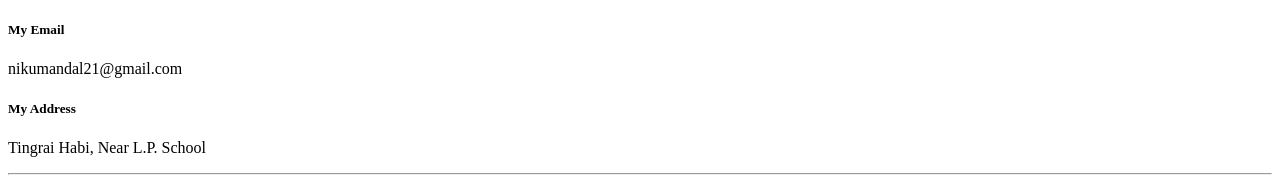
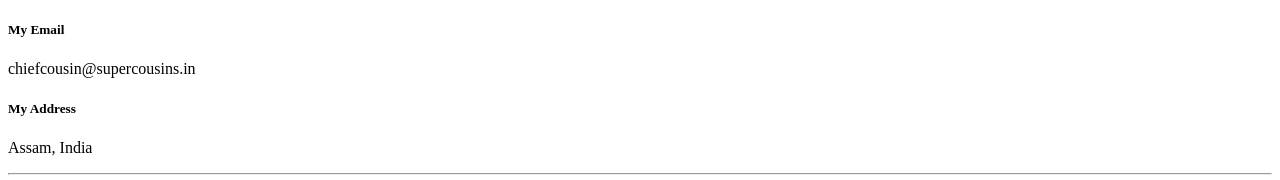
Before and after one commit to chiefcousin/cv, a plain HTML site: page contact.html in a window 1280 px wide. Shown: the top 180 px of the page. Drawn offline with Linux system fonts and the light colour scheme.

Commit message:
Update contact.html

```diff
--- a/contact.html
+++ b/contact.html
@@ -6,11 +6,11 @@
   </head>
   <body>
     <h5>My Email</h5>
-    <p>nikumandal21@gmail.com</p>
+    <p>chiefcousin@supercousins.in</p>
     <h5>My Address</h5>
-    <p>Tingrai Habi, Near L.P. School</p>
+    <p>Assam, India</p>
     <hr>
-    <form action="mailto:nikumdandal21@gmail.com?subject=contact" method="post" enctype="text/plain">
+    <form action="mailto:chiefcousin@supercousins.in?subject=contact" method="post" enctype="text/plain">
       <label for="">Your Name</label>
       <input type="text" name="Your Name" value=""><br>
       <label for="">Your Email</label>
```
